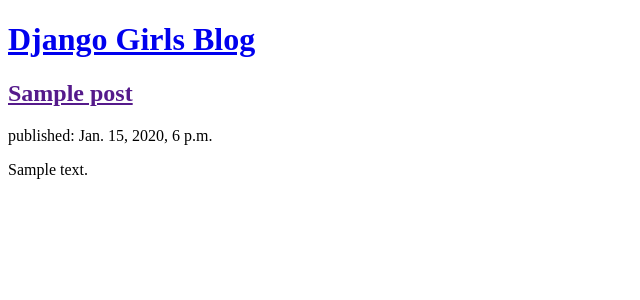
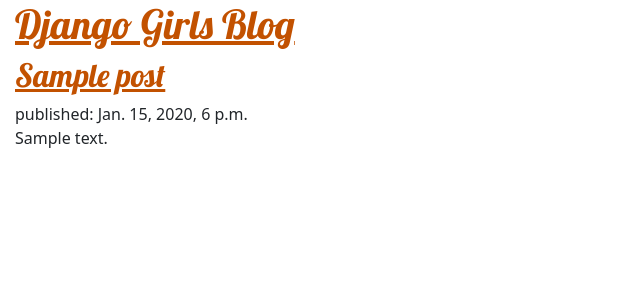
Before and after one commit to Khuangyang/django, a Django app: page / in a window 1280 px wide. Shown: the top 300 px of the page, without its empty margins (0-640 px from the left). Run offline with Django 5.2, Linux system fonts and the light colour scheme; tables that the repository leaves empty hold one stand-in row (values such as "Sample post").

Commit message:
settingup_css_file_links

```diff
--- /dev/null
+++ b/djangogirls/blog/static/css/blog.css
@@ -0,0 +1,8 @@
+h1 a, h2 a {
+    color: #C25100;
+    font-family: 'Lobster';
+}
+
+body {
+    padding-left: 15px;
+}
--- a/djangogirls/blog/templates/blog/post_list.html
+++ b/djangogirls/blog/templates/blog/post_list.html
@@ -1,6 +1,10 @@
+{% load static %}
 <!DOCTYPE html>
 <html>
     <head>
+        <link rel="stylesheet" href="https://cdn.jsdelivr.net/npm/bootstrap@5.3.3/dist/css/bootstrap.min.css" integrity="sha384-QWTKZyjpPEjISv5WaRU9OFeRpok6YctnYmDr5pNlyT2bRjXh0JMhjY6hW+ALEwIH" crossorigin="anonymous">
+        <link rel="stylesheet" href="{% static 'css/blog.css' %}">
+        <link rel="stylesheet" href="https://fonts.googleapis.com/css?family=Lobster&subset=latin,latin-ext">
         <title>Django Girls blog</title>
     </head>
     <body>
```
